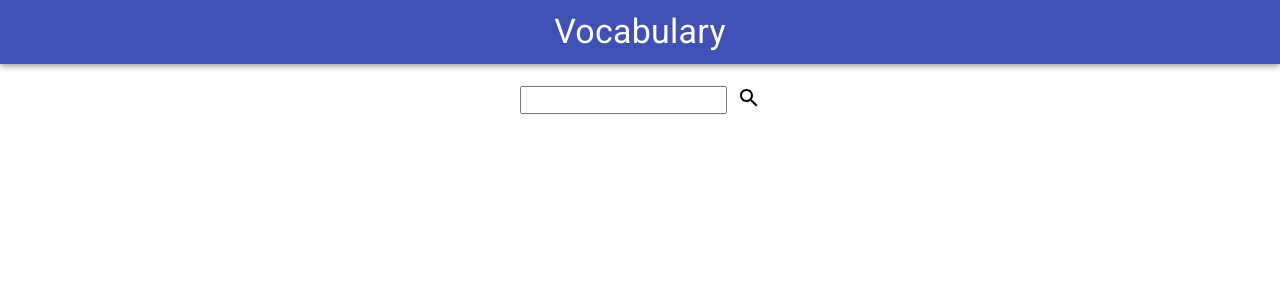
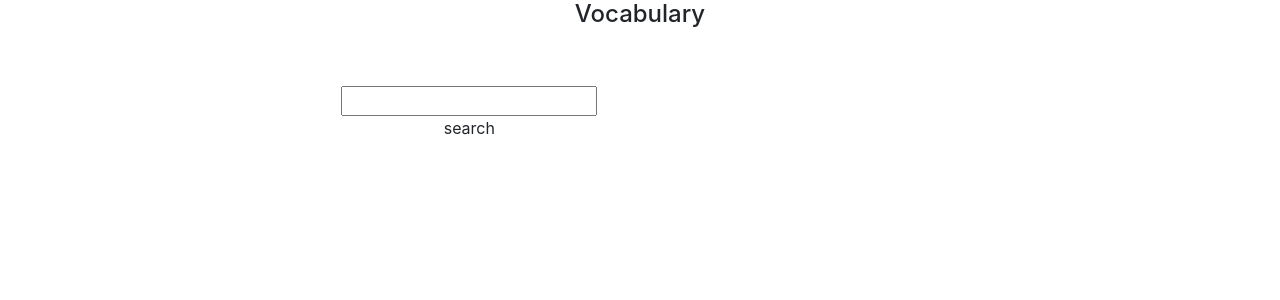
Before and after one commit to edjeong99/vocabApp2021, a React (Create React App) app: page / in a window 1280 px wide. Shown: the top 300 px of the page. Built offline with nearby package versions, Linux system fonts and the light colour scheme.

Commit message:
remove materialUI, install bootstrap

```diff
--- a/public/index.html
+++ b/public/index.html
@@ -23,9 +23,15 @@
     -->
     <title>React App</title>
 
-    <link rel="stylesheet" href="https://fonts.googleapis.com/icon?family=Material+Icons" />
-    <link rel="stylesheet" href="https://fonts.googleapis.com/css?family=Roboto:300,400,500,700&display=swap" />
-  </head>
+     <!-- stylesheet for bootstrap-->
+    <link
+    rel="stylesheet"
+    href="https://cdn.jsdelivr.net/npm/bootstrap@4.6.0/dist/css/bootstrap.min.css"
+    integrity="sha384-B0vP5xmATw1+K9KRQjQERJvTumQW0nPEzvF6L/Z6nronJ3oUOFUFpCjEUQouq2+l"
+    crossorigin="anonymous"
+  />
+
+</head>
   <body>
     <noscript>You need to enable JavaScript to run this app.</noscript>
     <div id="root"></div>
--- a/src/components/DisplayWords.js
+++ b/src/components/DisplayWords.js
@@ -1,28 +1,9 @@
 import React from 'react';
 
-import Table from '@material-ui/core/Table';
-import TableBody from '@material-ui/core/TableBody';
-import TableCell from '@material-ui/core/TableCell';
-import TableHead from '@material-ui/core/TableHead';
-import TableRow from '@material-ui/core/TableRow';
-import { makeStyles } from '@material-ui/core/styles';
 
-const useStyles = makeStyles((theme) => ({
-  align2: {
-    textAlign: 'center',
-    flexGrow: 2,
-  },
-  align1: {
-    textAlign: 'center',
-    flexGrow: 1,
-  },
-  spaceHolder: {
-    flexGrow: 1,
-    paddingRight: 0,
-  },
-}));
+
 const DisplayWords = ({ wordList, defList }) => {
-  const classes = useStyles();
+
 
   //console.log('DisplayWords ', wordList);
   if (defList[0]) console.log(defList[0].data);
@@ -43,9 +24,3 @@
 };
 
 export default DisplayWords;
-
-// <div className='stocks'>
-// {quoteList.map((quote, index) => (
-//   <DisplayAStock key={index} quote={quote} deleteStock={handleDelete} />
-// ))}
-// </div>
--- a/src/components/Header.js
+++ b/src/components/Header.js
@@ -1,14 +1,9 @@
 import React from 'react';
-import { AppBar, Toolbar, Typography } from '@material-ui/core';
 
 const Header = ({ text }) => {
   return (
     <div>
-      <AppBar color='primary' position='fixed'>
-        <Toolbar className='App-header'>
-          <Typography variant='h4'>{text}</Typography>
-        </Toolbar>
-      </AppBar>
+      <h4>{text}</h4>
     </div>
   );
 };
--- a/src/components/Search.js
+++ b/src/components/Search.js
@@ -1,29 +1,26 @@
 import React, { useState } from 'react';
-import SearchIcon from '@material-ui/icons/Search';
-import { makeStyles } from '@material-ui/core/styles';
 
-const useStyles = makeStyles((theme) => ({
-  search: {
-    flexGrow: 3,
-    display: 'flex',
-    flexDirection: 'row',
-    flexWrap: 'wrap',
-    justifyContent: 'center',
-    alignContent: 'center',
-  },
-  searchInputFile: {
-    paddingRight: 24, // keep right padding when drawer closed
+// const useStyles = makeStyles((theme) => ({
+//   search: {
+//     flexGrow: 3,
+//     display: 'flex',
+//     flexDirection: 'row',
+//     flexWrap: 'wrap',
+//     justifyContent: 'center',
+//     alignContent: 'center',
+//   },
+//   searchInputFile: {
+//     paddingRight: 24, // keep right padding when drawer closed
 
-    maxHeight: '30px',
-  },
-  searchIcon: {
-    marginLeft: '10px',
-  },
-}));
+//     maxHeight: '30px',
+//   },
+//   searchIcon: {
+//     marginLeft: '10px',
+//   },
+// }));
 
 const Search = ({ search }) => {
   const [searchValue, setSearchValue] = useState('');
-  const classes = useStyles();
 
   const handleSearchInputChange = (e) => {
     setSearchValue(e.target.value);
@@ -36,9 +33,11 @@
   };
 
   return (
-    <form className={classes.search}>
+    <form
+    // className={classes.search}
+    >
       <input
-        className={classes.searchInputFile}
+        // className={classes.searchInputFile}
         value={searchValue}
         onChange={handleSearchInputChange}
         type='text'
@@ -46,9 +45,9 @@
       <div
         onClick={callSearchFunction}
         type='submit'
-        className={classes.searchIcon}
+        // className={classes.searchIcon}
       >
-        <SearchIcon />
+        {/* <SearchIcon /> */}search
       </div>
     </form>
   );
```
Also changed, not shown: package.json (+2 -5 lines), 1 other file (tests, documents, lock files or other folders).
